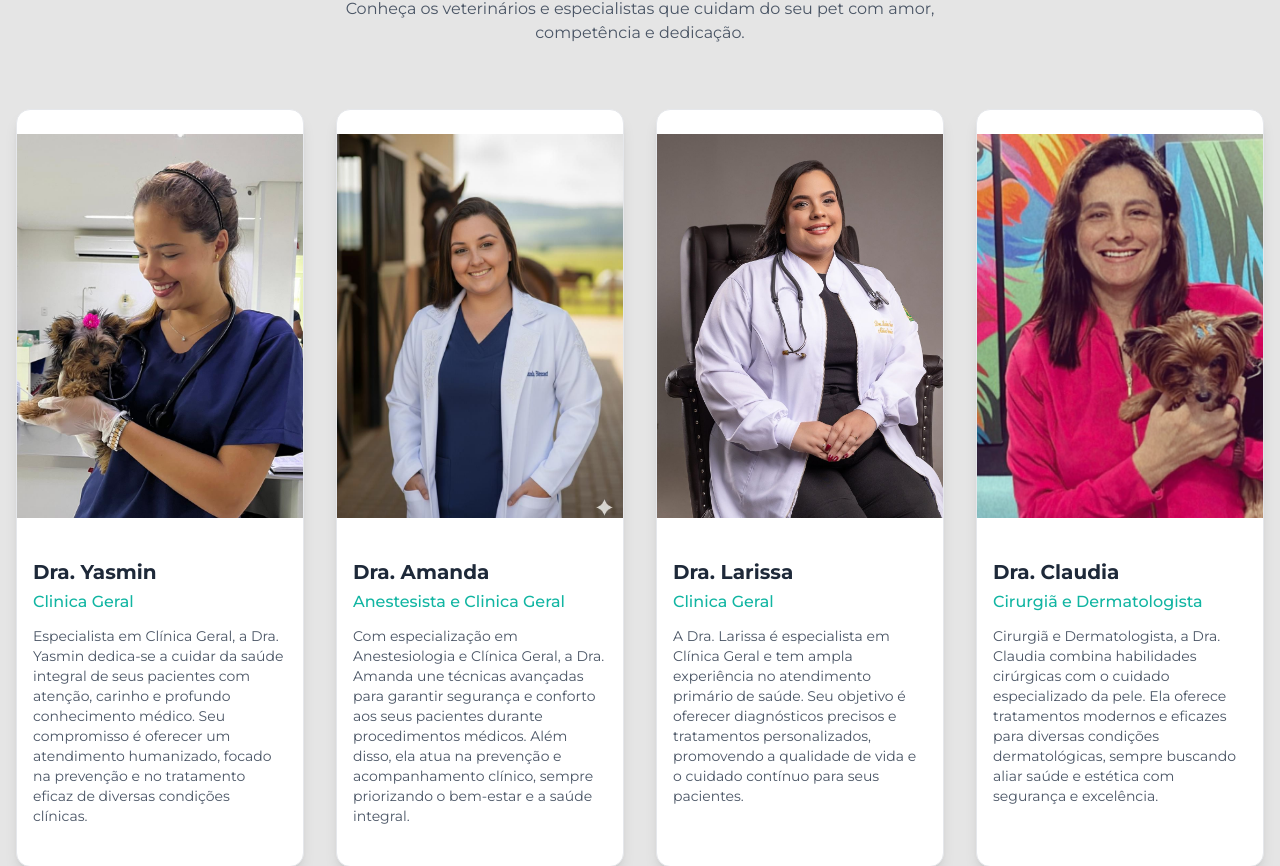
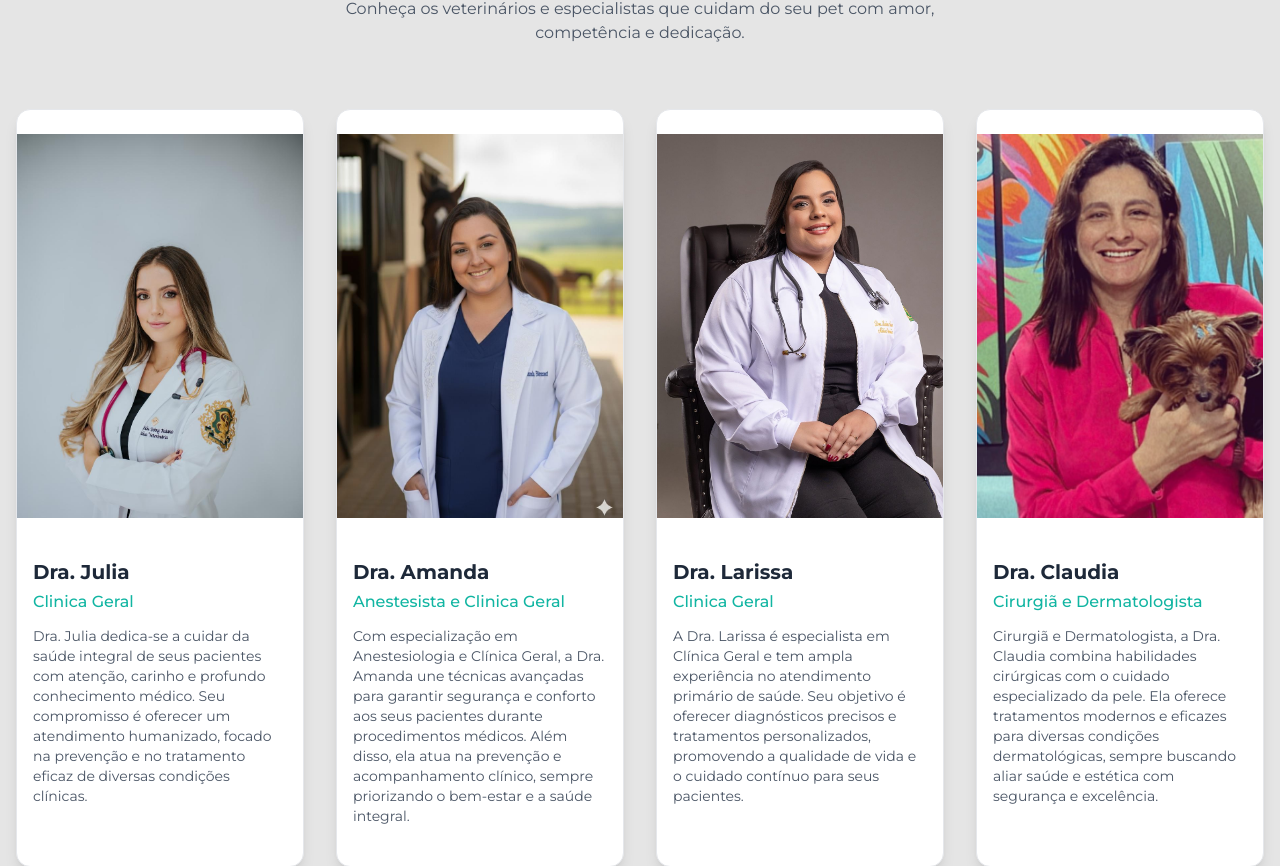
Before and after one commit to juarezvitor/Website_Salvavet, a Next.js app: page / in a window 1280 px wide. Shown: the part 3017-3883 px from the top of the page. Built offline with nearby package versions, Linux system fonts and the light colour scheme.

Commit message:
chore: remove pasta Website_Salvavet

```diff
--- a/src/components/timeClinica/team_clinical.tsx
+++ b/src/components/timeClinica/team_clinical.tsx
@@ -9,11 +9,11 @@
 
 const teamMembers = [
   {
-    name: "Dra. Yasmin",
+    name: "Dra. Julia",
     role: "Clinica Geral",
-    image: "/images_team/yasmin.jpeg",
+    image: "/images_team/Julia.jpeg",
     description:
-      "Especialista em Clínica Geral, a Dra. Yasmin dedica-se a cuidar da saúde integral de seus pacientes com atenção, carinho e profundo conhecimento médico. Seu compromisso é oferecer um atendimento humanizado, focado na prevenção e no tratamento eficaz de diversas condições clínicas.",
+      "Dra. Julia dedica-se a cuidar da saúde integral de seus pacientes com atenção, carinho e profundo conhecimento médico. Seu compromisso é oferecer um atendimento humanizado, focado na prevenção e no tratamento eficaz de diversas condições clínicas.",
   },
   {
     name: "Dra. Amanda",
```
Also changed, not shown: public/images_team/Julia.jpeg (added), public/images_team/yasmin.jpeg (deleted). Lines whose indentation alone changed are shown as unchanged.
